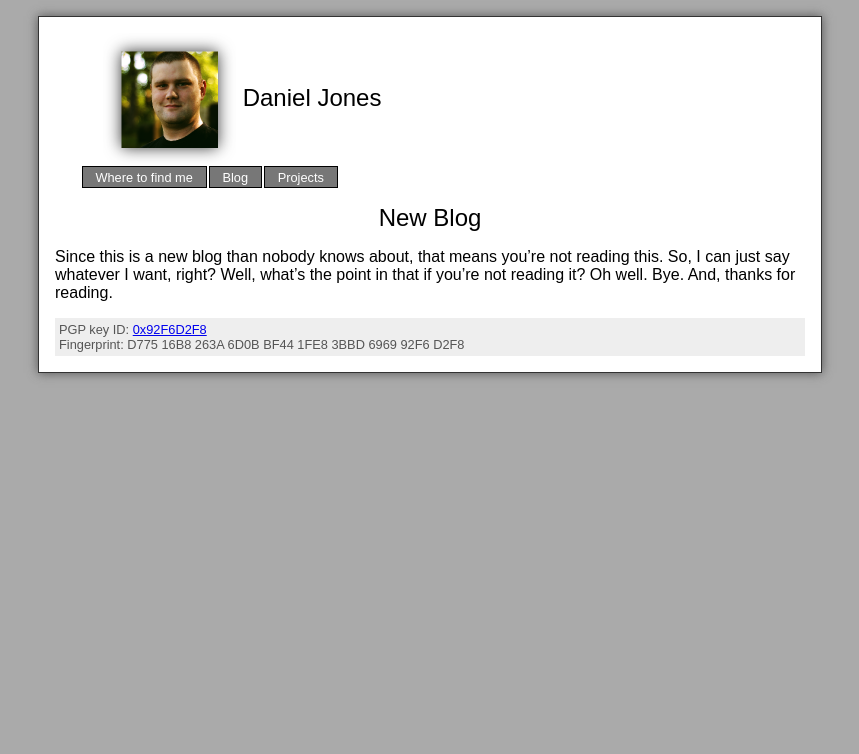
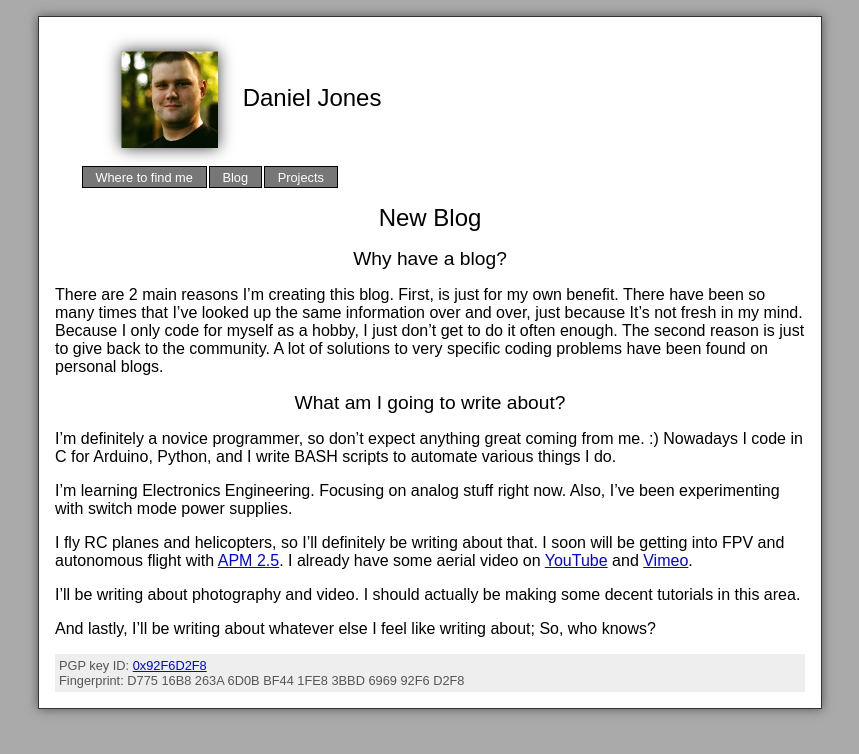
Before and after one commit to tortxof/djones.co-www, a Jekyll site: the page built from _posts/2013-05-01-new-blog.md, in a window 1280 px wide. Shown: the top 754 px of the page, without its empty margins (210-1069 px from the left). Built offline with Jekyll 4.4.1, drawn with Linux system fonts in a browser that asks for light colours.

Commit message:
Finished first blog post and removed test post.

```diff
--- a/_posts/2013-05-01-new-blog.md
+++ b/_posts/2013-05-01-new-blog.md
@@ -2,5 +2,20 @@
 layout: default
 title: New Blog
 ---
-Since this is a new blog than nobody knows about, that means you're not reading this. So, I can just say whatever I want, right?
-Well, what's the point in that if you're not reading it? Oh well. Bye. And, thanks for reading.
+Why have a blog?
+----------------
+
+There are 2 main reasons I'm creating this blog. First, is just for my own benefit. There have been so many times that I've looked up the same information over and over, just because It's not fresh in my mind. Because I only code for myself as a hobby, I just don't get to do it often enough. The second reason is just to give back to the community. A lot of solutions to very specific coding problems have been found on personal blogs.
+
+What am I going to write about?
+-------------------------------
+
+I'm definitely a novice programmer, so don't expect anything great coming from me. :) Nowadays I code in C for Arduino, Python, and I write BASH scripts to automate various things I do.
+
+I'm learning Electronics Engineering. Focusing on analog stuff right now. Also, I've been experimenting with switch mode power supplies.
+
+I fly RC planes and helicopters, so I'll definitely be writing about that. I soon will be getting into FPV and autonomous flight with [APM 2.5](http://diydrones.com/). I already have some aerial video on [YouTube](http://www.youtube.com/user/tortxof) and [Vimeo](http://www.vimeo.com/tortxof).
+
+I'll be writing about photography and video. I should actually be making some decent tutorials in this area.
+
+And lastly, I'll be writing about whatever else I feel like writing about; So, who knows?
```
Also changed, not shown: _posts/2013-05-02-arduino-sandbox.md (deleted, +0 -5 lines).
